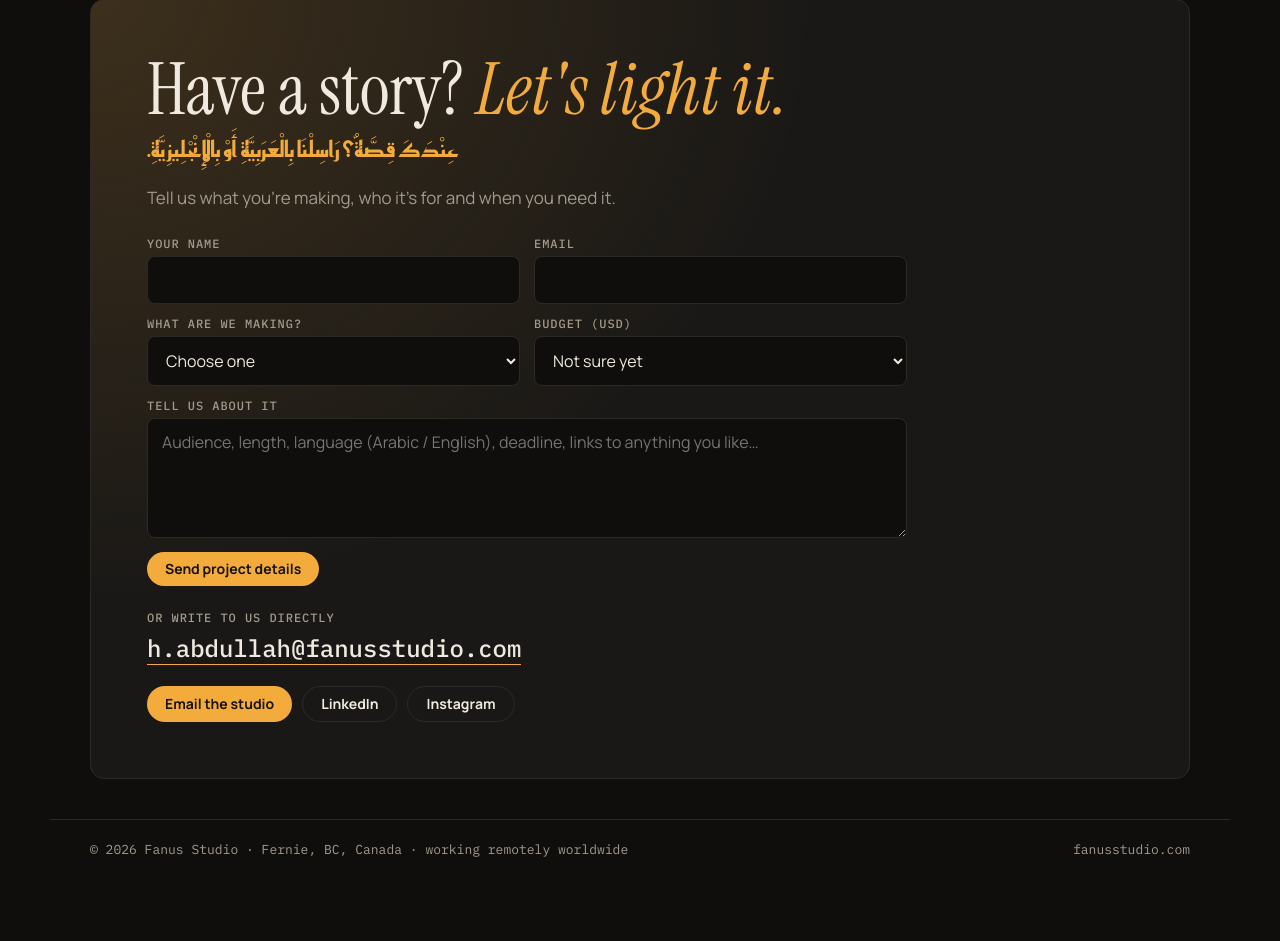
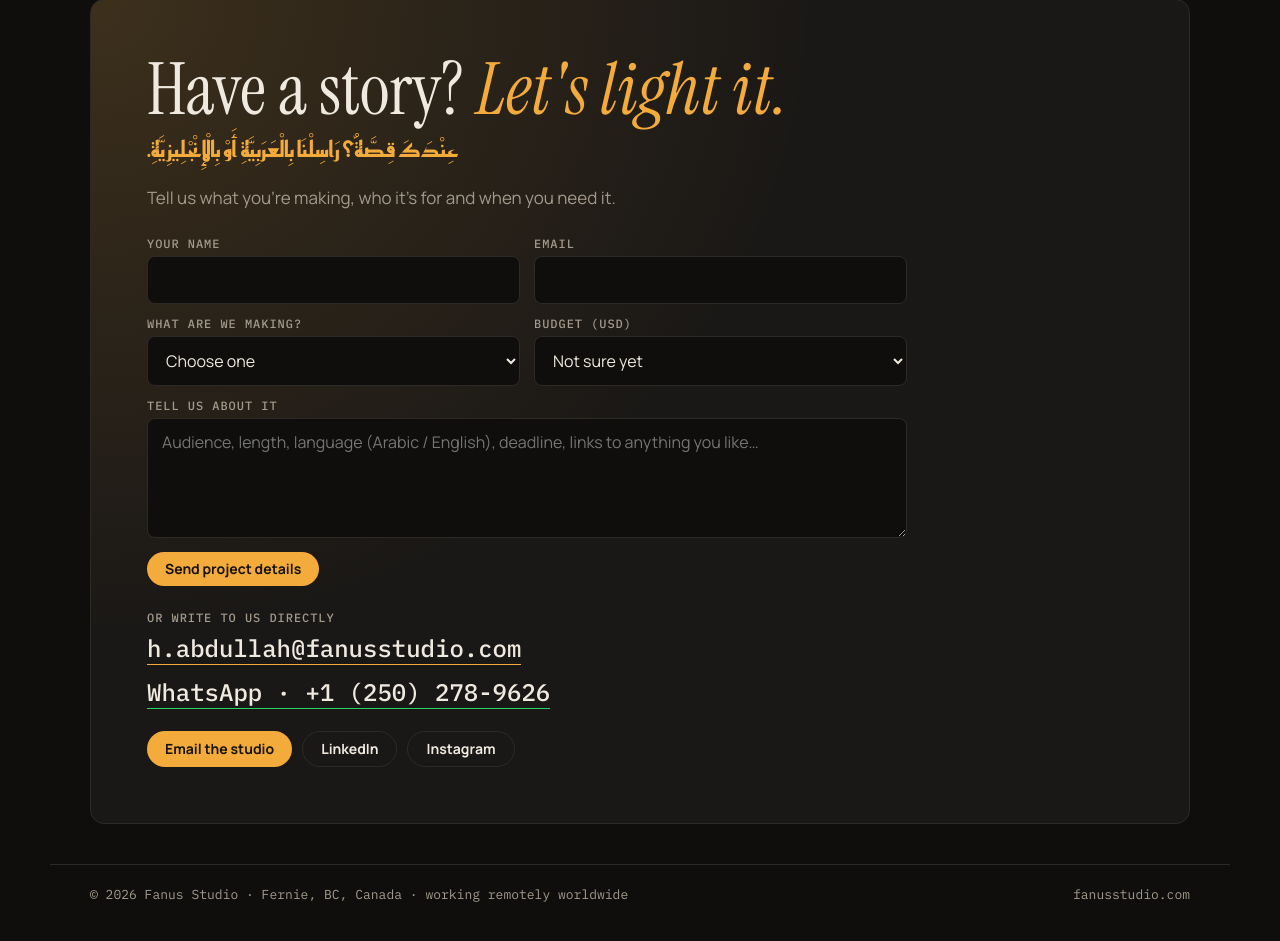
Before and after one commit to marvinhabta/fanusstudio-site, a plain HTML site: page index.html in a window 1280 px wide. Shown: the part 4546-5487 px from the top of the page. Before the commit the page ends 5455 px from the top, so only its background shows below. Drawn offline with Linux system fonts and the light colour scheme.

Commit message:
Add files via upload

```diff
--- a/index.html
+++ b/index.html
@@ -232,6 +232,7 @@
     <p class="formok" id="formok" hidden>Thanks. Your message is on its way. We'll be in touch soon.</p>
     <p class="or">Or write to us directly</p>
     <a class="mail" href="mailto:h.abdullah@fanusstudio.com?subject=New%20project%20for%20Fanus%20Studio">h.abdullah@fanusstudio.com</a>
+    <p style="margin:14px 0 0"><a class="mail" href="https://wa.me/12502789626?text=Hi%20Fanus%20Studio%2C%20I%20have%20a%20project%20in%20mind." target="_blank" rel="noopener" style="border-bottom-color:#25D366">WhatsApp · +1 (250) 278-9626</a></p>
     <div class="links">
       <a class="cta" href="mailto:h.abdullah@fanusstudio.com?subject=New%20project%20for%20Fanus%20Studio">Email the studio</a>
       <a class="cta ghost" href="https://www.linkedin.com/company/fanus-studio/" rel="noopener">LinkedIn</a>
```
